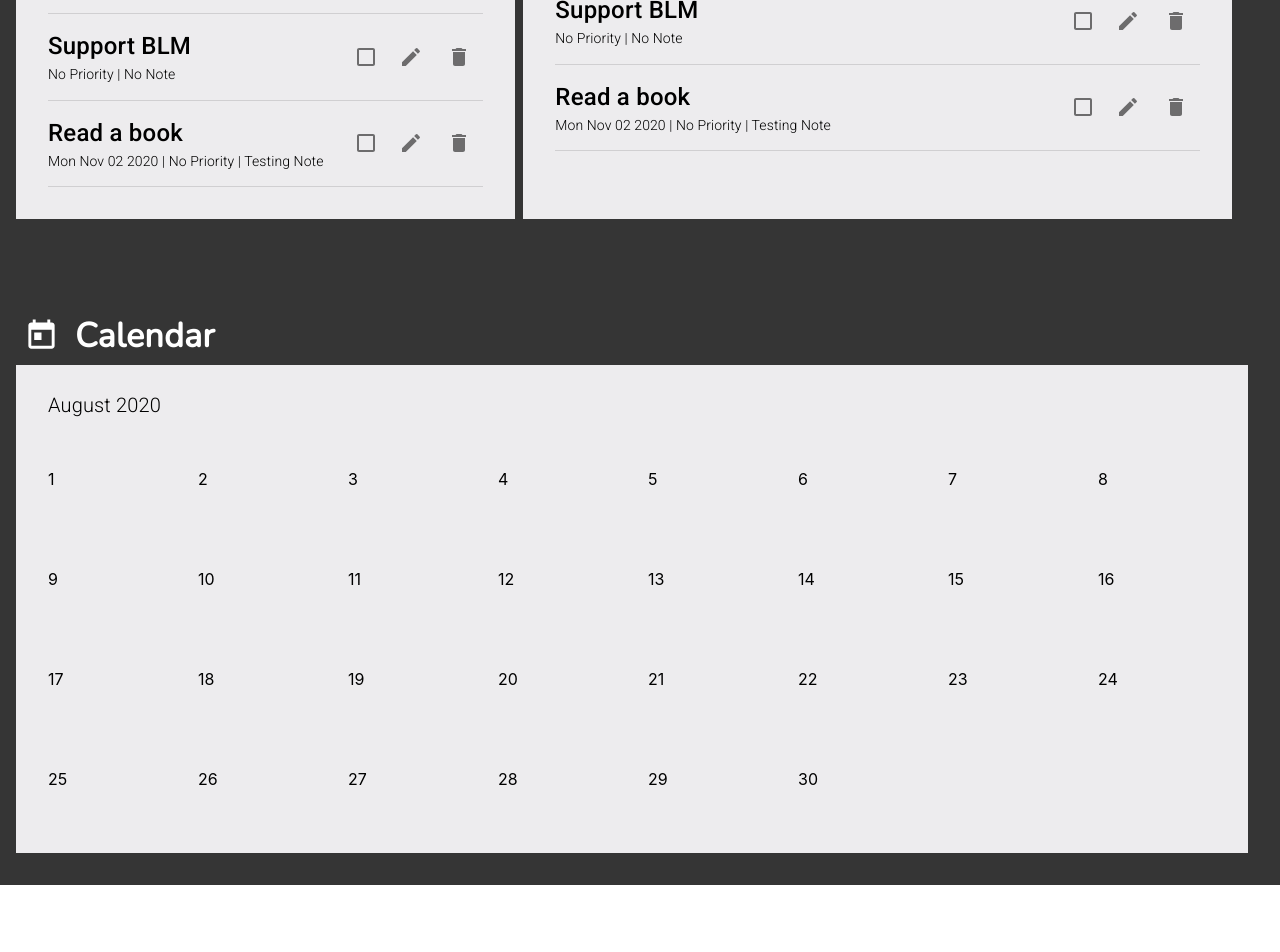
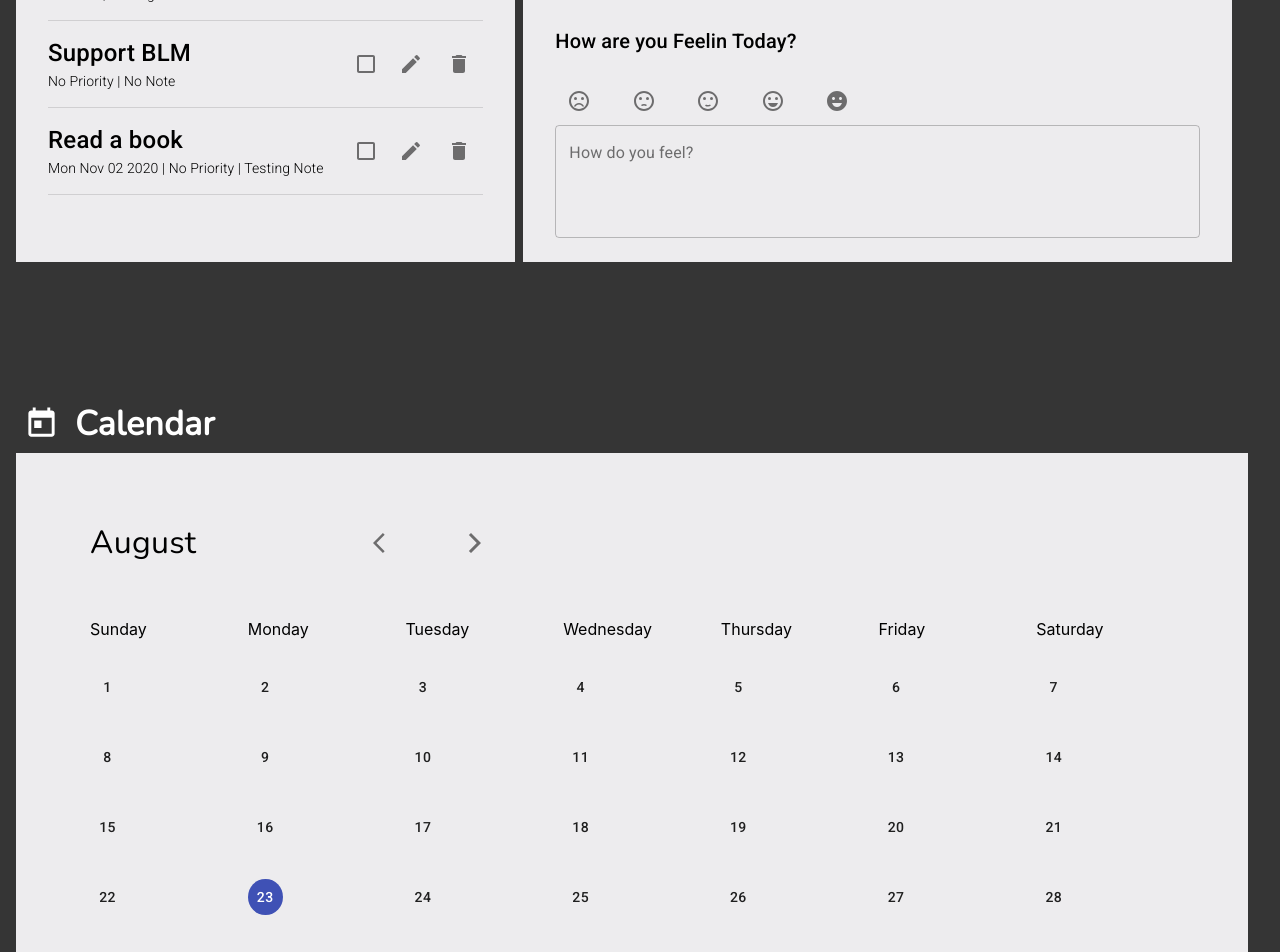
Before and after one commit to eruds/Task_Manager_App, a React (Create React App) app: page / in a window 1280 px wide. Shown: the part 600-1552 px from the top of the page. Before the commit the page ends 1497 px from the top, so only its background shows below. Built offline with nearby package versions, Linux system fonts and the light colour scheme; what uuidv4 would draw is missing.

Commit message:
improved calendar component

```diff
--- a/package.json
+++ b/package.json
@@ -13,8 +13,10 @@
     "@types/node": "^14.6.0",
     "@types/react": "^16.9.46",
     "@types/react-dom": "^16.9.8",
+    "chart.js": "^2.9.3",
     "date-fns": "^2.15.0",
     "react": "^16.13.1",
+    "react-chartjs-2": "^2.10.0",
     "react-dom": "^16.13.1",
     "react-scripts": "3.4.3",
     "typescript": "^4.0.2",
--- a/src/components/Calendar.tsx
+++ b/src/components/Calendar.tsx
@@ -1,42 +1,154 @@
-import React from 'react'
-import { Grid, Typography } from '@material-ui/core'
+import React, { useState } from 'react'
+import { Typography, Button, Grid, IconButton } from '@material-ui/core'
 import { makeStyles } from '@material-ui/styles'
+import ArrowBackIosIcon from '@material-ui/icons/ArrowBackIos';
+import ArrowForwardIosIcon from '@material-ui/icons/ArrowForwardIos';
+
+//Importing Functions
+import { dayNames, calendar } from './database'
 
 const useStyles = makeStyles({
     root : {
-
+        padding : '2em',
+        color : 'black',
+    },
+    componentTitle : {
+        padding : '10px',
+        '& p' : {
+            fontSize : '2rem',
+            fontWeight : 500,
+            fontFamily : 'Nunito'
+        }
+    },
+    addBorder : {
+        border : '1px solid #55555 !important'
+    },
+    dateGrid : {
+        display : 'grid',
+        padding : '2em 0',
+        gridTemplateColumns : 'repeat(7,1fr)',
+        gridTemplateRows : '50px repeat(6,1fr)',
+    },
+    dateItem : {
+        padding : '10px',
+        minHeight : '50px',
+        '& button' : {
+            borderRadius : '100%',
+            minWidth : "35px",
+            minHeight : "35px"
+        }
+    },
+    today : {
+        color : 'white',
+        backgroundColor : '#3f51b5',
     }
 })
 
-let items : number[] = []
 
-for ( let i = 1; i < 31; i++){
-    items.push(i)
+// Just Destructuring current Date. Need Fixes.
+const currentDate = new Date()
+const currentDayNum = currentDate.getDay()
+const currentMonth = currentDate.getMonth()
+const currentYear = currentDate.getFullYear()
+const currentDay = currentDate.getDate()
+const pastYear = currentYear - 1
+const nextYear = currentYear + 1
+
+const monthName = calendar[currentMonth].monthName
+
+let pastMonth = currentMonth - 1
+let nextMonth = currentMonth + 1
+
+if ( currentMonth === 1 ){
+    pastMonth = 12
+}
+
+if ( currentMonth === 12 ){
+    nextMonth = 1
 }
 
 
+const pastMonthDays = calendar[pastMonth].daysCount
+const nextMonthDays = calendar[nextMonth].daysCount
+const currentMonthDays = calendar[currentMonth].daysCount
+
+// Iterating template to make it Easier
+let iterator : number[] = []
+let numbers : number[] = []
+
+for (let i = pastMonthDays-currentDayNum; i < pastMonthDays; i++) {
+    numbers.push(i)
+}
+
+for (let i = 1; i <= 42; i++) {
+    iterator.push(i as number)
+
+}
+
 const Calendar = () => {
     const classes = useStyles()
+    const [ currentDate, setCurrentDate ] = useState<Date>( new Date())
+
+
     return (
-        <div className={classes.root} style={{color : 'black'}}>
-            <Grid container direction="column">
-                <Grid item style={{ marginBottom : '3em'}}>
-                    <Typography variant="h6" style={ {fontWeight : 300}}>
-                        August 2020
-                    </Typography>
+        <div className={classes.root}>
+            <Grid container className={classes.componentTitle}>
+                <Grid item lg={3}>
+                    <Typography> { monthName } </Typography>
                 </Grid>
-                <Grid container item justify="flex-start" spacing={5}>
-                    { items.map( (item : number) =>{
-                            return (
-                                <Grid item style={{minWidth : '150px', minHeight : '100px'}}>
-                                    {item}
-                                </Grid>
-                            )
-                    })}
+                <Grid item lg={1}>
+                    <IconButton>
+                        <ArrowBackIosIcon />
+                    </IconButton>
                 </Grid>
+                <Grid item lg={1}>
+                    <IconButton>
+                        <ArrowForwardIosIcon />
+                    </IconButton>
+                </Grid>
+                <Grid item></Grid>
+                <Grid item></Grid>
+
             </Grid>
+            <div className={classes.dateGrid} style={{color : 'black'}}>
 
+            { dayNames.map( name => {
+                return (
+                    <div className={classes.dateItem}>
+                        { name }
+                    </div>
+                )
+            })}
+            { iterator.map( item => {
+                if ( item <= currentDayNum ){
+                    return (
+                        <div className={classes.dateItem}>
+                            <Button disabled> {numbers[item-1]} </Button>
+                        </div>
+                    )
+                } else if ((item - currentDayNum ) > currentMonthDays){
+                    return (
+                        <div className={classes.dateItem}>
+                            <Button disabled> { item - 31 - currentDayNum } </Button>
+                        </div>
+                    )
+                } else if ( (item-currentDayNum) === currentDay ) {
+                    return (
+                        <div className={classes.dateItem}>
+                            <Button className={classes.today}>{item - currentDayNum}</Button>
+                        </div>
+                    )
+                } else {
+                    return (
+                        <div className={classes.dateItem}>
+                            <Button>{item - currentDayNum}</Button>
+                        </div>
+                    )
+                }
+            })}
+            </div>
         </div>
+
     )
 }
 
--- a/src/components/MainContent.tsx
+++ b/src/components/MainContent.tsx
@@ -54,7 +54,7 @@ const MainContent : React.FC = () => {
                         </Grid>
                     </Grid>
                     <Grid item className={classes.item}>
-                        <TodoList/>
+                        <MoodTracker />
                     </Grid>
                 </Grid>
                 <Grid container item lg={12} xs={12} spacing={2} className={classes.createColumn}>
--- a/src/components/MoodTracker.tsx
+++ b/src/components/MoodTracker.tsx
@@ -1,10 +1,86 @@
 import React, { useState } from 'react'
-import { makeStyles } from '@material-ui/core'
+import { makeStyles } from '@material-ui/styles'
+import { Typography, TextField, Grid, IconButton } from '@material-ui/core'
+import {Line} from 'react-chartjs-2';
+import EmojiEmotionsIcon from '@material-ui/icons/EmojiEmotions';
+import SentimentVerySatisfiedIcon from '@material-ui/icons/SentimentVerySatisfied';
+import SentimentSatisfiedIcon from '@material-ui/icons/SentimentSatisfied';
+import SentimentDissatisfiedIcon from '@material-ui/icons/SentimentDissatisfied';
+import SentimentVeryDissatisfiedIcon from '@material-ui/icons/SentimentVeryDissatisfied';
+
+const data = {
+    labels: ['Monday', 'Tuesday', 'Wednesday', 'Thursday', 'Friday', 'Saturday', 'Sunday'],
+    datasets: [
+      {
+        label: 'Mood',
+        fill: false,
+        lineTension: 0.1,
+        backgroundColor: 'rgba(75,192,192,0.4)',
+        borderColor: 'rgba(75,192,192,1)',
+        borderCapStyle: 'butt',
+        borderDash: [],
+        borderDashOffset: 0.0,
+        borderJoinStyle: 'miter',
+        pointBorderColor: 'rgba(75,192,192,1)',
+        pointBackgroundColor: '#fff',
+        pointBorderWidth: 1,
+        pointHoverRadius: 5,
+        pointHoverBackgroundColor: 'rgba(75,192,192,1)',
+        pointHoverBorderColor: 'rgba(220,220,220,1)',
+        pointHoverBorderWidth: 2,
+        pointRadius: 1,
+        pointHitRadius: 10,
+        data: [5, 1, 4, 3, 4, 5, 1]
+      }
+    ]
+  };
+
 
 const MoodTracker = () => {
     return (
         <div>
-
+            <Typography variant="h4" style={{ color : 'black',}}>Last 7 Days</Typography>
+            <Line data={data}/>
+            <Typography variant="h6" style={{ color : 'black', padding: '20px 0'}}> How are you Feelin Today? </Typography>
+            <Grid container justify="flex-start">
+                <Grid item lg>
+                    <IconButton>
+                        <SentimentVeryDissatisfiedIcon />
+                    </IconButton>
+                </Grid>
+                <Grid item lg>
+                    <IconButton>
+                        <SentimentDissatisfiedIcon />
+                    </IconButton>
+                </Grid>
+                <Grid item lg>
+                    <IconButton>
+                        <SentimentSatisfiedIcon />
+                    </IconButton>
+                </Grid>
+                <Grid item lg>
+                    <IconButton>
+                        <SentimentVerySatisfiedIcon />
+                    </IconButton>
+                </Grid>
+                <Grid item lg>
+                    <IconButton>
+                        <EmojiEmotionsIcon />
+                    </IconButton>
+                </Grid>
+                <Grid item lg></Grid>
+                <Grid item lg></Grid>
+                <Grid item lg></Grid>
+                <Grid item lg></Grid>
+                <Grid item lg></Grid>
+            </Grid>
+            <TextField
+                fullWidth
+                multiline
+                rows={4}
+                label="How do you feel?"
+                variant="outlined"
+            />
         </div>
     )
 }
--- a/src/components/database.tsx
+++ b/src/components/database.tsx
@@ -1,6 +1,8 @@
 // Import UUID
 import { uuid } from 'uuidv4'
 
+
+// Type Declaration
 
 type Priority = 'High' | 'Medium' | 'Low' | 'No Priority' | null
 
@@ -14,6 +16,63 @@ type Task = {
     completed : boolean
 }
 
+// Calendar Stuff
+
+const calendar = [
+    { daysCount : 31,
+      monthName : "January",
+    },
+    { daysCount : 28,
+      monthName : "February",
+    },
+    { daysCount : 31,
+      monthName : "March",
+    },
+    { daysCount : 30,
+      monthName : "April",
+    },
+    { daysCount : 31,
+      monthName : "May",
+    },
+    { daysCount : 30,
+      monthName : "Juny",
+    },
+    { daysCount : 31,
+      monthName : "July",
+    },
+    { daysCount : 31,
+      monthName : "August",
+    },
+    { daysCount : 30,
+      monthName : "September",
+    },
+    { daysCount : 31,
+      monthName : "October",
+    },
+    { daysCount : 30,
+      monthName : "November",
+    },
+    { daysCount : 31,
+      monthName : "December",
+    },
+]
+
+// // Ideas
+// class getCalendar () {
+
+// }
+
+const dayNames = [
+    "Sunday",
+    "Monday",
+    "Tuesday",
+    "Wednesday",
+    "Thursday",
+    "Friday",
+    "Saturday"
+]
+
+// Dummy Tasks to fill up TodoList
 const dummyTasks = [
     {
         id : uuid(),
@@ -44,5 +103,5 @@ const dummyTasks = [
     }
 ]
 
-export { dummyTasks }
+export { dummyTasks, calendar, dayNames }
 export type { Task, Priority }
```
Also changed, not shown: 1 other file (tests, documents, lock files or other folders).
